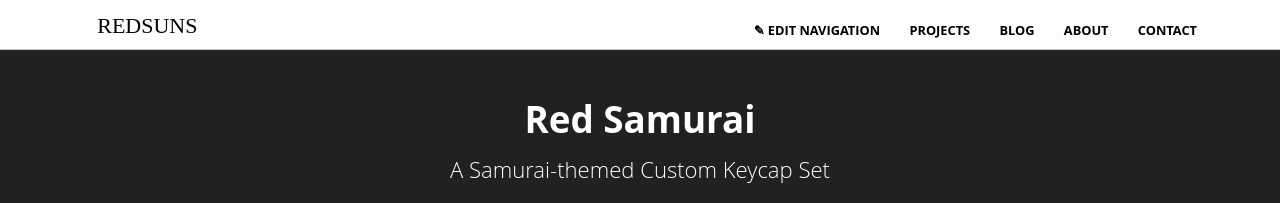
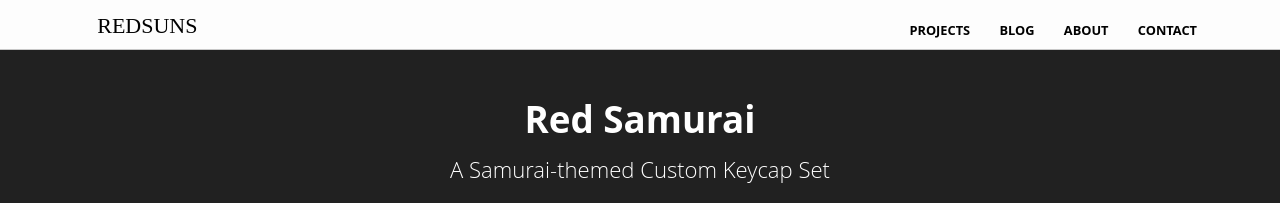
Before and after one commit to RedSunsRMK/redsunsrmk.github.io, a Jekyll site: the page built from index.html, in a window 1280 px wide. Shown: the top 203 px of the page. Built offline with Jekyll 4.4.1, drawn with Linux system fonts in a browser that asks for light colours.

Commit message:
Update navigation.html

```diff
--- a/_includes/navigation.html
+++ b/_includes/navigation.html
@@ -1,6 +1,6 @@
 <nav>
 	<a class="nav-toggle" id="open-nav" href="#">&#9776;</a>
-	<a class="ph-line-nav" href="cloudcannon:collections/_data/navigation.yml" class="btn"><strong>&#9998;</strong> Edit navigation</a>
+	<a class="editor-link btn" href="cloudcannon:collections/_data/navigation.yml" class="btn"><strong>&#9998;</strong> Edit navigation</a>
 	{% for link in site.data.navigation %}
 		{% assign class = "" %}
 		{% if link.highlight %}
```
